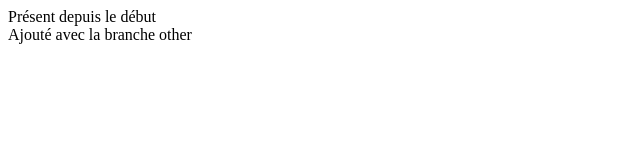
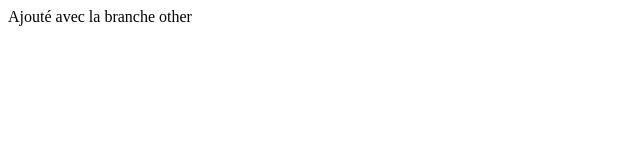
Before and after one commit to Versifiction/branches-git, a plain HTML site: page index.html in a window 1280 px wide. Shown: the whole page, without its empty margins (0-640 px from the left). Drawn offline with Linux system fonts and the light colour scheme.

Commit message:
other correctif

```diff
--- a/index.html
+++ b/index.html
@@ -10,7 +10,6 @@
     </head>
     <body>
         <div id="root">
-            <div>Présent depuis le début</div>
             <div>Ajouté avec la branche other</div>
         </div>
         <script src="tests.js"></script>
```
